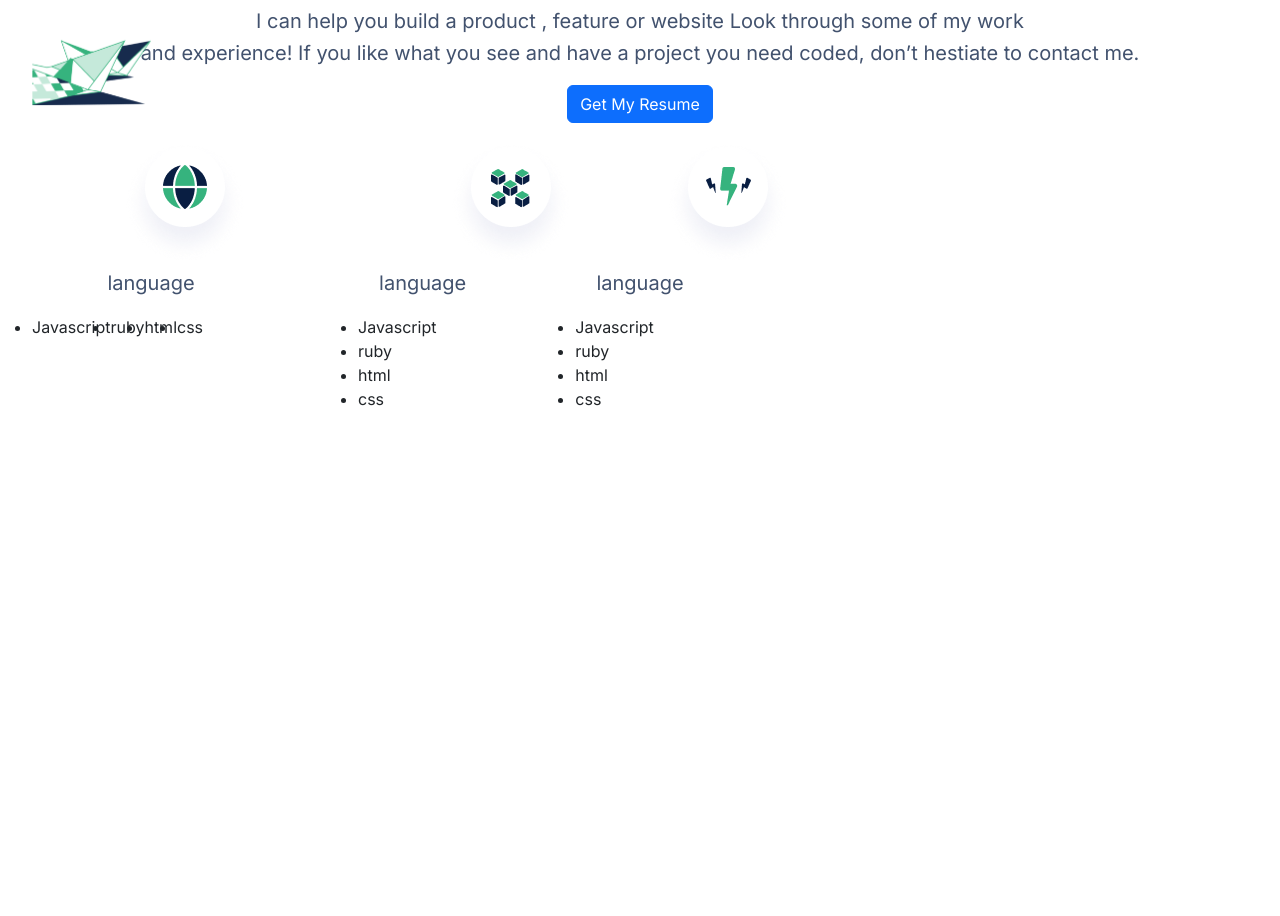
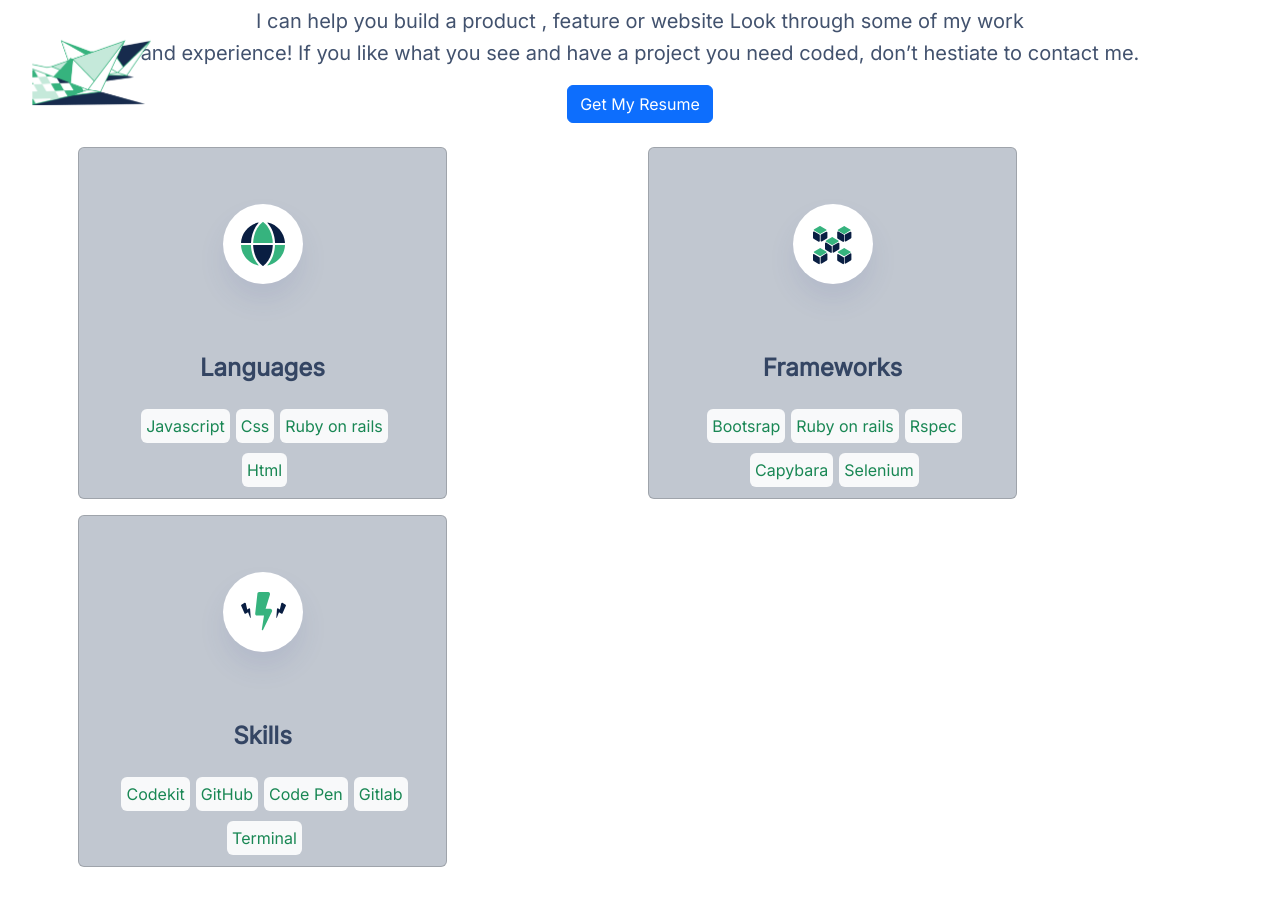
Before and after one commit to Lizdev-05/Pair-portfolio, a plain HTML site: page index.html in a window 1280 px wide. Shown: the part 2541-3457 px from the top of the page. Before the commit the page ends 2968 px from the top, so only its background shows below. Drawn offline with nearby package versions, Linux system fonts and the light colour scheme.

Commit message:
Add the skills section

```diff
--- a/index.html
+++ b/index.html
@@ -185,48 +185,71 @@
               don’t hestiate to contact me.</p>
               <button type="button" class="btn btn-primary">Get My Resume</button>
           </div>
+        </div>
+      </div>
 
 
+          <div class="container mt-3">
+            <div class="row">
+                <div class="col p-2 text-body">
+                  <div class="card"  style="width: 369px; height:352px; background-color: #C1C7D0">
+                        <div class="text-center">
+                            <img src="images/icon-languages.svg" class="mt-5" alt="">
+                     <div class="card-body text-center">
+                            <div class="card-body">
+                             <h5 class="card-title lead fw-bold lh-1" style="color: #344563; font-size: 24px;">Languages</h5>
+                              <div class="card-text tags lang-tag my-4" style="width: 100%;">
+                                <span class="rounded bg-light text-success">Javascript</span>
+                                <span class="rounded bg-light text-success">Css</span>
+                                <span class="rounded bg-light text-success">Ruby on rails</span>
+                                <span class="rounded bg-light text-success ">Html</span>
+                              </div>
+                            </div>
+                           </div>
+                    </div>
+                </div>
+                </div>
 
+                <div class="col p-2 text-body">
+                    <div class="card"  style="width: 369px; height:352px; background-color: #C1C7D0">
+                          <div class="text-center">
+                              <img src="images/icon-frameworks.svg" class="mt-5" alt="">
+                       <div class="card-body text-center">
+                              <div class="card-body">
+                               <h5 class="card-title lead fw-bold lh-1" style="color: #344563; font-size: 24px;">Frameworks</h5>
+                                <div class="card-text frame-tags tags my-4" style="width: 100%;">
+                                  <span class="rounded bg-light text-success">Bootsrap</span>
+                                  <span class="rounded bg-light text-success">Ruby on rails</span>
+                                  <span class="rounded bg-light text-success">Rspec</span>
+                                  <span class="rounded bg-light text-success ">Capybara</span>
+                                  <span class="rounded bg-light text-success ">Selenium</span>
+                                </div>
+                              </div>
+                             </div>
+                      </div>
+                  </div>
+                  </div>
 
-        </div>
-      </div>
-      <div class="row">
-        <div class="col-3">
-          <div class="image">
-            <img src="/images/Icons.png" alt="icon">
-          </div>
-          <p class="">language</p>
-          <ul class="list-content d-flex justify-content-space-between">
-            <li>Javascript</li>
-            <li>ruby</li>
-            <li>html</li>
-            <li>css</li>
-          </ul>
-        </div>
-        <div class="col-2">
-          <img src="/images/Icons (1).png" alt="icon">
-          <p>language</p>
-          <ul>
-            <li>Javascript</li>
-            <li>ruby</li>
-            <li>html</li>
-            <li>css</li>
-          </ul>
-        </div>
-        <div class="col-2">
-          <img src="/images/Icons (2).png" alt="icon">
-          <p te>language</p>
-          <ul>
-            <li>Javascript</li>
-            <li>ruby</li>
-            <li>html</li>
-            <li>css</li>
-          </ul>
-        </div>
-        </div>
+                  <div class="col p-2 text-body">
+                    <div class="card"  style="width: 369px; height:352px; background-color: #C1C7D0">
+                          <div class="text-center">
+                              <img src="images/icon-skills.svg" class="mt-5" alt="">
+                       <div class="card-body text-center">
+                              <div class="card-body">
+                               <h5 class="card-title lead fw-bold lh-1" style="color: #344563; font-size: 24px;">Skills</h5>
+                                <div class="card-text my-4 skill-tags tags" style="width: 100%;">
+                                  <span class="rounded bg-light text-success">Codekit</span>
+                                  <span class="rounded bg-light text-success">GitHub</span>
+                                  <span class="rounded bg-light text-success">Code Pen</span>
+                                  <span class="rounded bg-light text-success ">Gitlab</span>
+                                  <span class="rounded bg-light text-success ">Terminal</span>
+                                </div>
+                              </div>
+                             </div>
+                      </div>
+                  </div>
+                  </div>
     </section>
-
 
 
 
--- a/style.css
+++ b/style.css
@@ -95,3 +95,20 @@ header {
     bottom: -80px;
     transform: scale(0.25, 0.25);
 }
+
+.tags{
+    display: flex;
+  flex-wrap: wrap;
+  justify-content: center;
+  padding: 0;
+  width: 100%;
+  margin: 24px 0
+}
+
+.frame-tags span, .skill-tags span{
+    margin-right: 1px;
+}
+
+.lang-tag span{
+    margin-right: 1px;
+}
```
